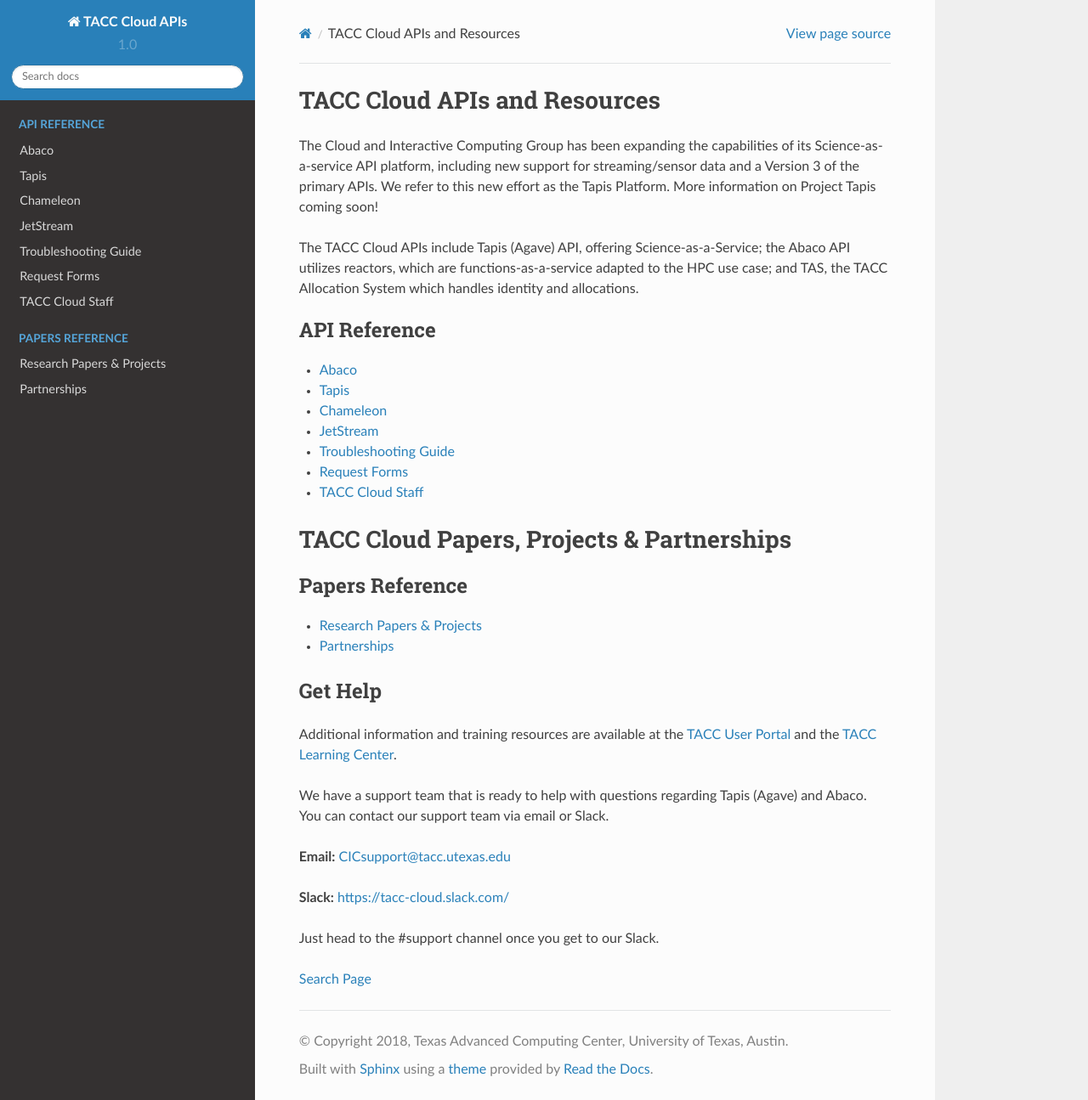
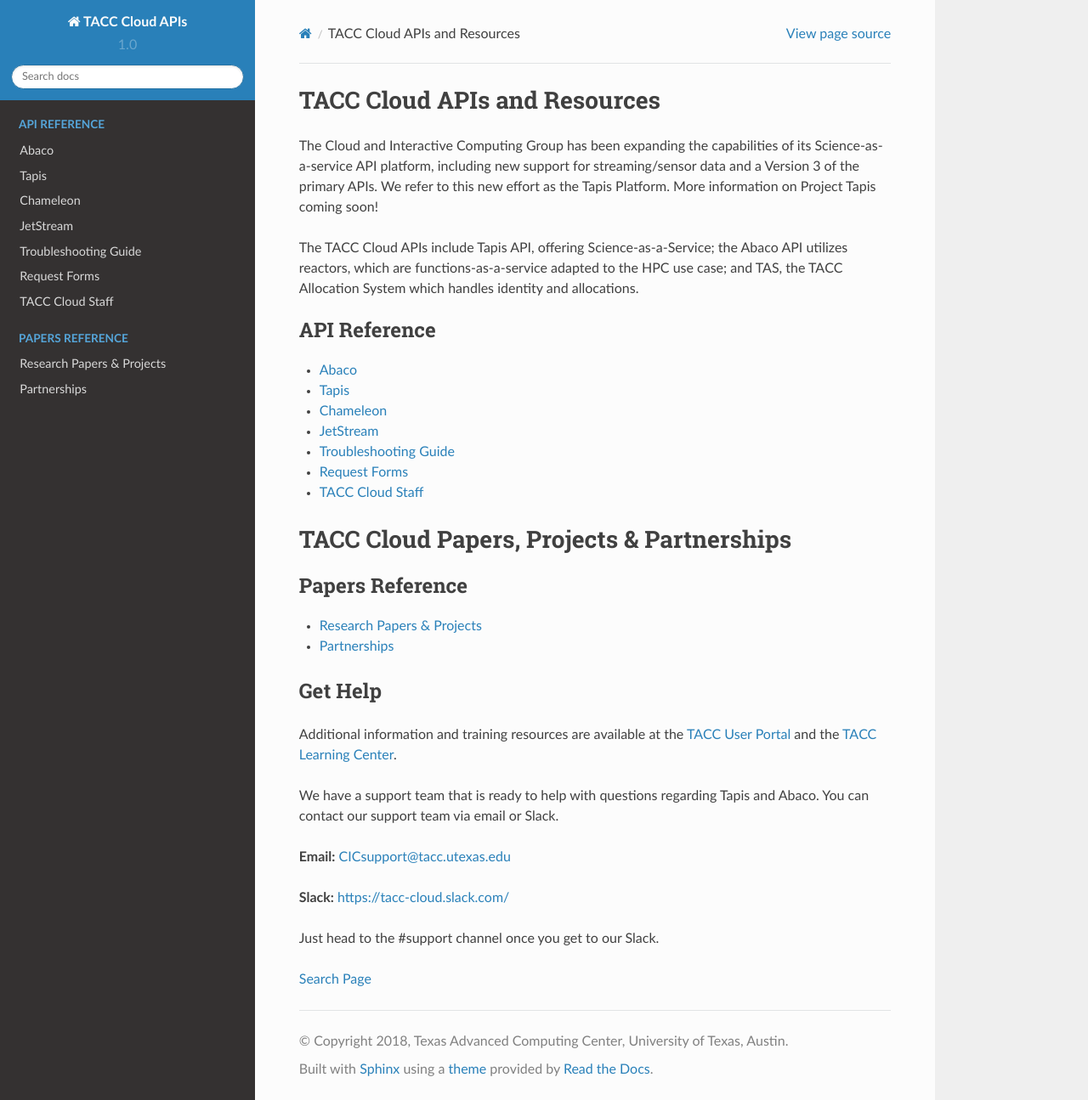
Before and after one commit to TACC-Cloud/tacc-cloud-docs, a Sphinx documentation site: the page built from docs/index.rst, in a window 1280 px wide and 1295 px high. Shown: the whole window at 85% size. Built offline with Sphinx 7.4.7 and the Read the Docs theme 2.0.0, drawn with Linux system fonts in a browser that asks for light colours.

Commit message:
updated docs to remove tapis items and former staff.

```diff
--- a/docs/index.rst
+++ b/docs/index.rst
@@ -10,7 +10,7 @@
 including new support for streaming/sensor data and a Version 3 of the primary APIs. We refer to this new effort as
 the Tapis Platform. More information on Project Tapis coming soon!
 
-The TACC Cloud APIs include Tapis (Agave) API, offering Science-as-a-Service; the Abaco API utilizes reactors, which are
+The TACC Cloud APIs include Tapis API, offering Science-as-a-Service; the Abaco API utilizes reactors, which are
 functions-as-a-service adapted to the HPC use case; and TAS, the TACC Allocation System which handles identity and
 allocations.
 
@@ -47,7 +47,7 @@
 
 Additional information and training resources are available at the `TACC User Portal <https://portal.tacc.utexas.edu/>`_ and the `TACC Learning Center <https://learn.tacc.utexas.edu/>`_.
 
-We have a support team that is ready to help with questions regarding Tapis (Agave) and Abaco. You can contact our support team via email or Slack.
+We have a support team that is ready to help with questions regarding Tapis and Abaco. You can contact our support team via email or Slack.
 
 **Email:** CICsupport@tacc.utexas.edu
 
--- a/docs/resources/papers.rst
+++ b/docs/resources/papers.rst
@@ -7,7 +7,7 @@
 
 **Projects**
 
-Users of our services are encouraged to cite Tapis (Agave), Abaco and Chameleon in publications that result from using TACC Cloud resources. Please use the following reference(s):
+Users of our services are encouraged to cite Tapis, Abaco and Chameleon in publications that result from using TACC Cloud resources. Please use the following reference(s):
 
 Abaco
 -----
```
Also changed, not shown: docs/resources/staff.rst (+0 -8 lines).
